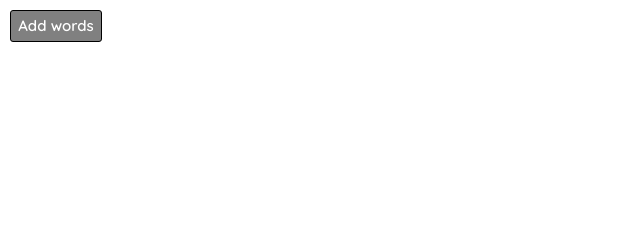
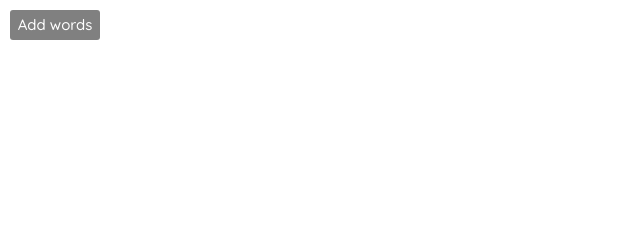
Before and after one commit to Niomoeo/wordli, a plain HTML site: page index.html in a window 1280 px wide. In both pictures the pointer is over the link "Add words". Shown: the top 240 px of the page, 0-640 px from the left. Drawn offline with nearby package versions, Linux system fonts and the light colour scheme; a web font is replaced by a local one.

Commit message:
css a:hover like button:hover

```diff
--- a/css/style.css
+++ b/css/style.css
@@ -95,7 +95,7 @@ button {
     cursor: pointer;
     background-color: rgb(208, 208, 208);
 }
-button:hover {
+button:hover, a:hover {
     border: none;
     font-weight: 500;
 }
```
